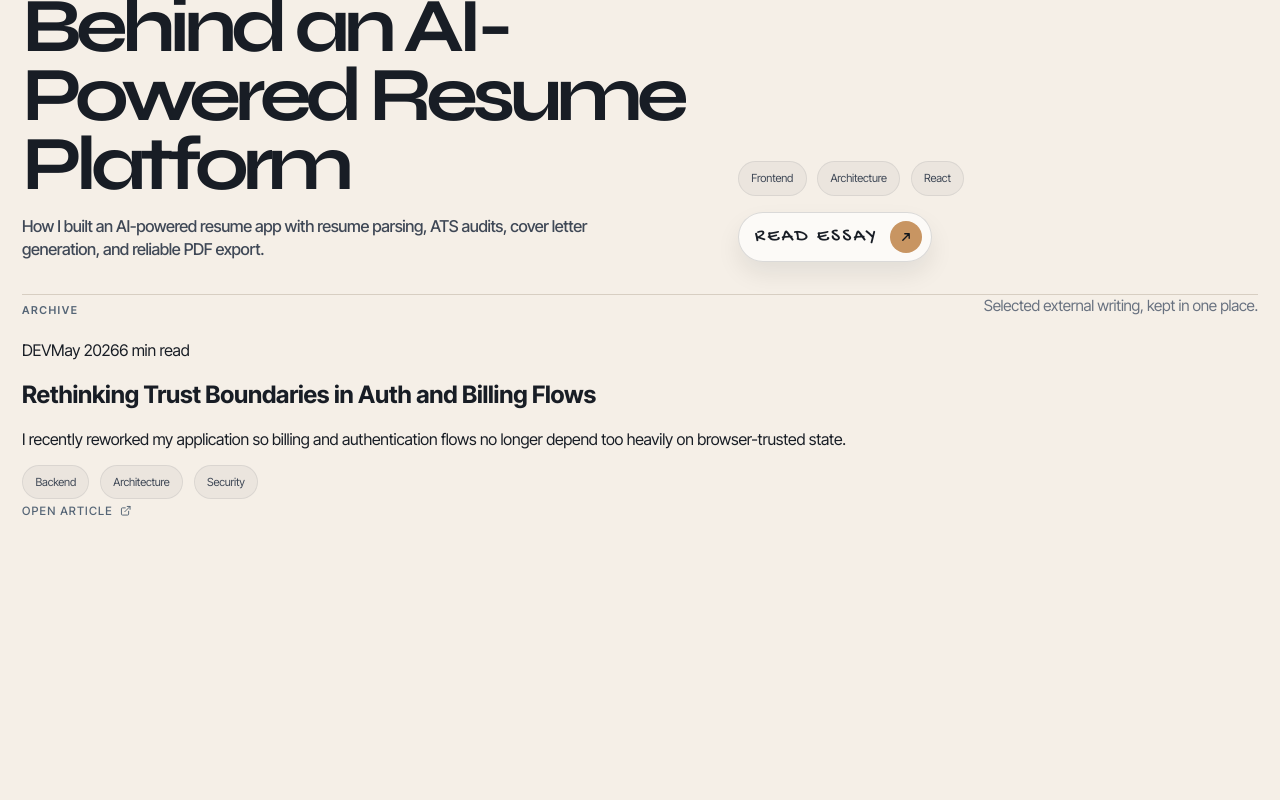
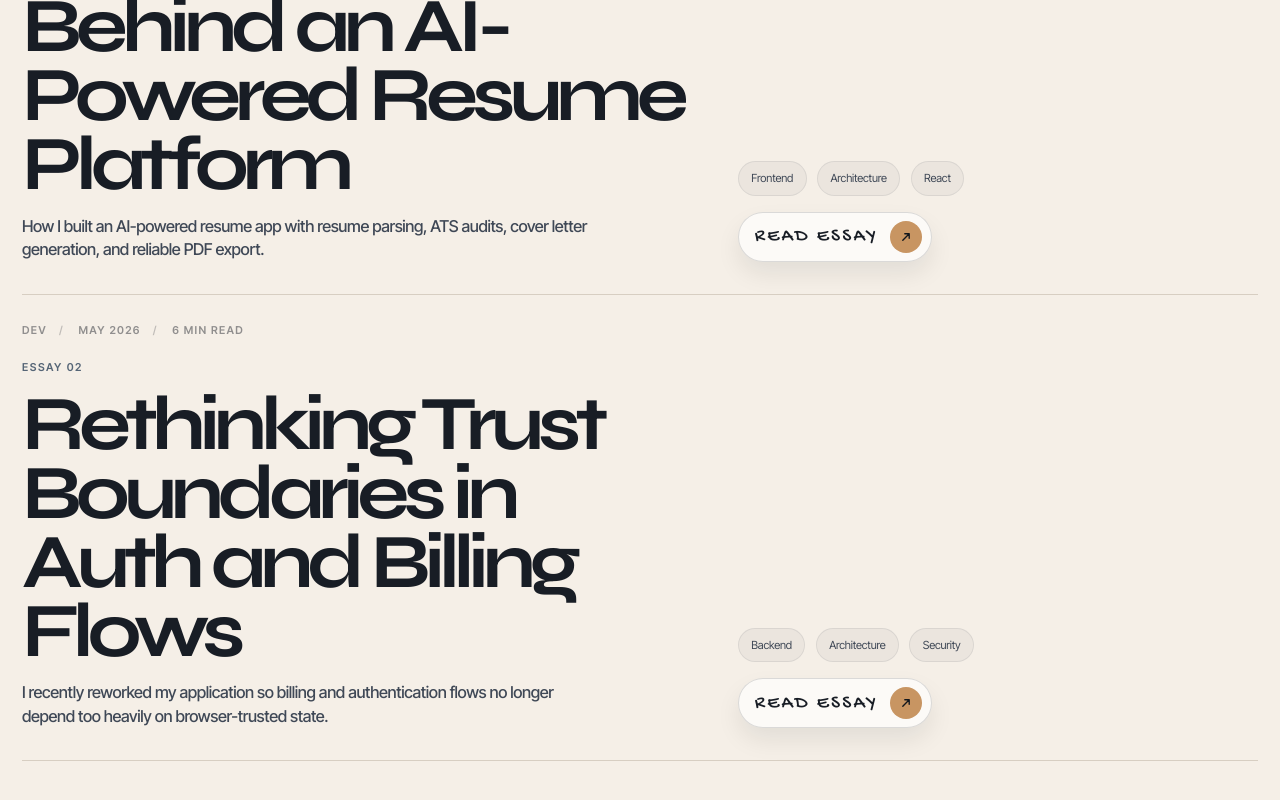
Before and after one commit to tobilobaayomide/myPortfolio, a React (Vite) app: page /writing in a window 1280 px wide. Shown: the part 1046-1846 px from the top of the page. Before the commit the page ends 1677 px from the top, so only its background shows below. Built offline with nearby package versions, Linux system fonts and the light colour scheme; no server answers.

Commit message:
refactor: render all writing entries with a shared feature-style component

```diff
--- a/src/pages/WritingPage.tsx
+++ b/src/pages/WritingPage.tsx
@@ -1,8 +1,7 @@
 import { useEffect, useLayoutEffect, useRef, useState } from 'react';
 import gsap from 'gsap';
-import { FiExternalLink } from 'react-icons/fi';
 import NavbarSection from '../components/NavbarSection';
-import { WRITING_ENTRIES } from '../data/writingData';
+import { WRITING_ENTRIES, type WritingEntry } from '../data/writingData';
 import type { Theme } from '../theme';
 import { fetchWritingCover, type WritingCover } from '../utils/writingCovers';
 import './WritingPage.css';
@@ -29,9 +28,75 @@ type WritingPageProps = {
   onToggleTheme: () => void;
 };
 
+type WritingArticleProps = {
+  entry: WritingEntry;
+  cover: WritingCover | null;
+  label: string;
+  imageLoading: 'eager' | 'lazy';
+};
+
+const WritingArticle = ({ entry, cover, label, imageLoading }: WritingArticleProps) => {
+  const coverImage = entry.coverImage ?? cover?.coverImage ?? null;
+  const coverAlt = entry.coverAlt ?? cover?.coverAlt ?? null;
+  const hasMedia = Boolean(coverImage);
+
+  return (
+    <article className="writing-feature">
+      <a
+        href={entry.url}
+        target="_blank"
+        rel="noopener noreferrer"
+        className="writing-feature__link"
+      >
+        <div className="writing-feature__meta">
+          <span>{entry.platform}</span>
+          <span>{entry.publishedAt}</span>
+          <span>{entry.readTime}</span>
+        </div>
+
+        <div className="writing-feature__body">
+          <div className="writing-feature__copy">
+            <p className="section-label">{label}</p>
+            <h2>{entry.title}</h2>
+            <p className="writing-feature__excerpt">{entry.excerpt}</p>
+          </div>
+
+          <div className={`writing-feature__rail${hasMedia ? ' writing-feature__rail--with-media' : ''}`}>
+            {hasMedia ? (
+              <div className="writing-feature__media">
+                <img
+                  src={coverImage ?? undefined}
+                  alt={coverAlt ?? `${entry.title} cover image`}
+                  loading={imageLoading}
+                  decoding="async"
+                />
+              </div>
+            ) : null}
+
+            <div className="writing-feature__details">
+              <ul className="tag-list">
+                {entry.tags.map((tag) => (
+                  <li key={tag}>{tag}</li>
+                ))}
+              </ul>
+
+              <div className="action-pill writing-feature__action" aria-hidden="true">
+                <span>Read essay</span>
+                <span className="action-pill__icon">
+                  <LinkArrowIcon />
+                </span>
+              </div>
+            </div>
+          </div>
+        </div>
+      </a>
+    </article>
+  );
+};
+
 const WritingPage = ({ theme, onToggleTheme }: WritingPageProps) => {
   const pageRef = useRef<HTMLElement | null>(null);
-  const [featuredCover, setFeaturedCover] = useState<WritingCover | null>(null);
+  const [resolvedCovers, setResolvedCovers] = useState<Record<string, WritingCover | null>>({});
 
   useLayoutEffect(() => {
     window.scrollTo({ top: 0, left: 0, behavior: 'auto' });
@@ -85,42 +150,41 @@ const WritingPage = ({ theme, onToggleTheme }: WritingPageProps) => {
 
   const featuredEntry = WRITING_ENTRIES.find((entry) => entry.featured) ?? WRITING_ENTRIES[0] ?? null;
   const archiveEntries = WRITING_ENTRIES.filter((entry) => entry.id !== featuredEntry?.id);
-  const featuredCoverImage = featuredEntry?.coverImage ?? featuredCover?.coverImage ?? null;
-  const featuredCoverAlt = featuredEntry?.coverAlt ?? featuredCover?.coverAlt ?? null;
-  const hasFeaturedMedia = Boolean(featuredCoverImage);
 
   useEffect(() => {
-    if (!featuredEntry || featuredEntry.coverImage) {
-      setFeaturedCover(null);
+    const entriesNeedingCovers = WRITING_ENTRIES.filter((entry) => !entry.coverImage);
+
+    if (entriesNeedingCovers.length === 0) {
+      setResolvedCovers({});
       return;
     }
 
     const controller = new AbortController();
-    setFeaturedCover(null);
+    setResolvedCovers({});
 
-    const loadFeaturedCover = async () => {
-      try {
-        const resolvedCover = await fetchWritingCover(
-          featuredEntry.url,
-          controller.signal,
-        );
+    const loadArticleCovers = async () => {
+      const coverEntries = await Promise.all(
+        entriesNeedingCovers.map(async (entry) => {
+          try {
+            const cover = await fetchWritingCover(entry.url, controller.signal);
+            return [entry.id, cover] as const;
+          } catch {
+            return [entry.id, null] as const;
+          }
+        }),
+      );
 
-        if (!controller.signal.aborted) {
-          setFeaturedCover(resolvedCover);
-        }
-      } catch {
-        if (!controller.signal.aborted) {
-          setFeaturedCover(null);
-        }
+      if (!controller.signal.aborted) {
+        setResolvedCovers(Object.fromEntries(coverEntries));
       }
     };
 
-    void loadFeaturedCover();
+    void loadArticleCovers();
 
     return () => {
       controller.abort();
     };
-  }, [featuredEntry]);
+  }, []);
 
   return (
     <>
@@ -152,56 +216,12 @@ const WritingPage = ({ theme, onToggleTheme }: WritingPageProps) => {
         <section className="writing-collection">
           <div className="site-container site-container--work writing-collection__inner">
             {featuredEntry ? (
-              <article className="writing-feature">
-                <a
-                  href={featuredEntry.url}
-                  target="_blank"
-                  rel="noopener noreferrer"
-                  className="writing-feature__link"
-                >
-                  <div className="writing-feature__meta">
-                    <span>{featuredEntry.platform}</span>
-                    <span>{featuredEntry.publishedAt}</span>
-                    <span>{featuredEntry.readTime}</span>
-                  </div>
-
-                  <div className="writing-feature__body">
-                    <div className="writing-feature__copy">
-                      <p className="section-label">Featured essay</p>
-                      <h2>{featuredEntry.title}</h2>
-                      <p className="writing-feature__excerpt">{featuredEntry.excerpt}</p>
-                    </div>
-
-                    <div className={`writing-feature__rail${hasFeaturedMedia ? ' writing-feature__rail--with-media' : ''}`}>
-                      {hasFeaturedMedia ? (
-                        <div className="writing-feature__media">
-                          <img
-                            src={featuredCoverImage ?? undefined}
-                            alt={featuredCoverAlt ?? `${featuredEntry.title} cover image`}
-                            loading="eager"
-                            decoding="async"
-                          />
-                        </div>
-                      ) : null}
-
-                      <div className="writing-feature__details">
-                        <ul className="tag-list">
-                          {featuredEntry.tags.map((tag) => (
-                            <li key={tag}>{tag}</li>
-                          ))}
-                        </ul>
-
-                        <div className="action-pill writing-feature__action" aria-hidden="true">
-                          <span>Read essay</span>
-                          <span className="action-pill__icon">
-                            <LinkArrowIcon />
-                          </span>
-                        </div>
-                      </div>
-                    </div>
-                  </div>
-                </a>
-              </article>
+              <WritingArticle
+                entry={featuredEntry}
+                cover={resolvedCovers[featuredEntry.id] ?? null}
+                label="Featured essay"
+                imageLoading="eager"
+              />
             ) : (
               <section className="writing-empty" aria-label="Writing archive status">
                 <div className="writing-empty__panel">
@@ -209,7 +229,7 @@ const WritingPage = ({ theme, onToggleTheme }: WritingPageProps) => {
                   <h2>The writing archive is ready.</h2>
                   <p>
                     Add entries to the curated writing data and published essays will appear here with
-                    featured placement, archive cards, and external links back to the original post.
+                    consistent feature layouts and external links back to the original post.
                   </p>
                 </div>
               </section>
@@ -217,42 +237,16 @@ const WritingPage = ({ theme, onToggleTheme }: WritingPageProps) => {
 
             {archiveEntries.length > 0 ? (
               <section className="writing-archive">
-                <div className="writing-archive__header">
-                  <p className="section-label">Archive</p>
-                  <p className="writing-archive__eyebrow">Selected external writing, kept in one place.</p>
-                </div>
 
-                <div className="writing-grid">
-                  {archiveEntries.map((entry) => (
-                    <a
+                <div className="writing-archive__list">
+                  {archiveEntries.map((entry, index) => (
+                    <WritingArticle
                       key={entry.id}
-                      href={entry.url}
-                      target="_blank"
-                      rel="noopener noreferrer"
-                      className="writing-card"
-                    >
-                      <div className="writing-card__meta">
-                        <span>{entry.platform}</span>
-                        <span>{entry.publishedAt}</span>
-                        <span>{entry.readTime}</span>
-                      </div>
-
-                      <h2>{entry.title}</h2>
-                      <p className="writing-card__excerpt">{entry.excerpt}</p>
-
-                      <div className="writing-card__footer">
-                        <ul className="tag-list">
-                          {entry.tags.map((tag) => (
-                            <li key={tag}>{tag}</li>
-                          ))}
-                        </ul>
-
-                        <span className="text-link writing-card__action" aria-hidden="true">
-                          <span>Open article</span>
-                          <FiExternalLink />
-                        </span>
-                      </div>
-                    </a>
+                      entry={entry}
+                      cover={resolvedCovers[entry.id] ?? null}
+                      label={`Essay ${String(index + 2).padStart(2, '0')}`}
+                      imageLoading="lazy"
+                    />
                   ))}
                 </div>
               </section>
```
